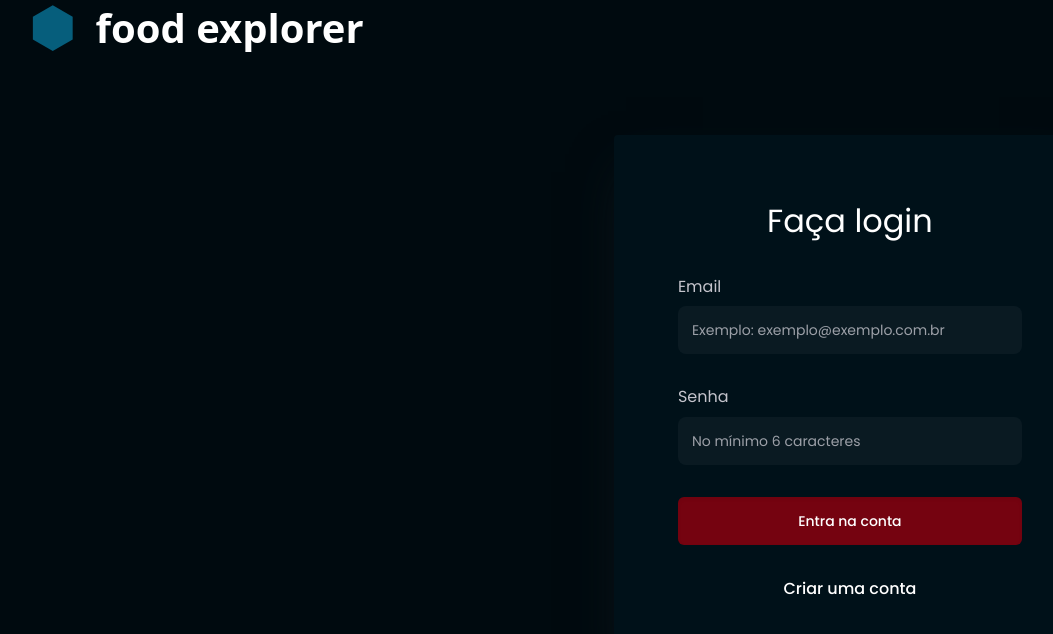
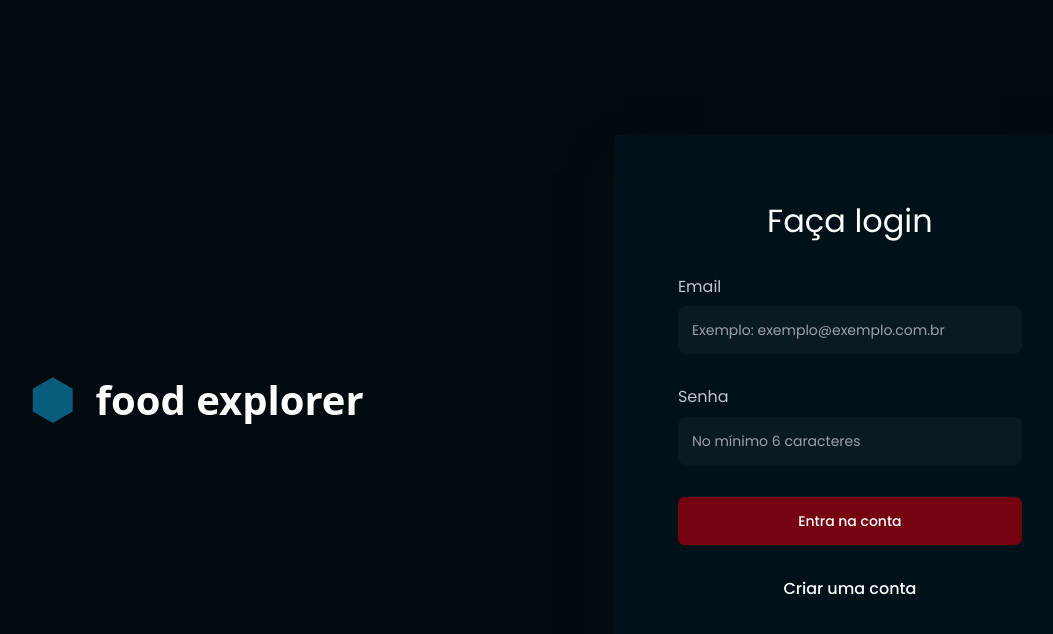
Before and after one commit to BrunoBorges12/food-explorer, a Next.js app: page /login in a window 1280 px wide. Shown: the top 634 px of the page, without its empty margins (83-1136 px from the left). Built offline with nearby package versions, Linux system fonts and the light colour scheme.

Commit message:
ajustando logo que ficava fora do lugar

```diff
--- a/src/components/Logo/index.tsx
+++ b/src/components/Logo/index.tsx
@@ -19,7 +19,7 @@ export const Logo = ({ size, className, admin }: propLogo) => {
           fill="none"
           xmlns="http://www.w3.org/2000/svg"
           className={classNames(
-            " mr-[10px]",
+            " mr-[10px] hover:animate-spin duration-75 transition-all",
             size === "small"
               ? " w-[1.538rem] h-[1.538rem] lg:w-[1.875rem] lg:h-[1.875rem]"
               : " h-[2.707rem] w-[2.707rem] lg:h-[2.969rem] lg:w-[3.089rem]"
--- a/src/pages/login.tsx
+++ b/src/pages/login.tsx
@@ -4,7 +4,7 @@ import { Logo } from "@/components/Logo";
 export default function Login() {
   return (
     <div className="  w-screen h-screen overflow-hidden   relative    bg-dark-400  flex items-center justify-center  flex-col gap-7   lg:justify-around lg:flex-row lg:mt-0">
-      <Logo size="medium" />
+      <Logo size="medium" className="text-center h-full" />
       <AuthForm signUp={false} />
     </div>
   );
```
